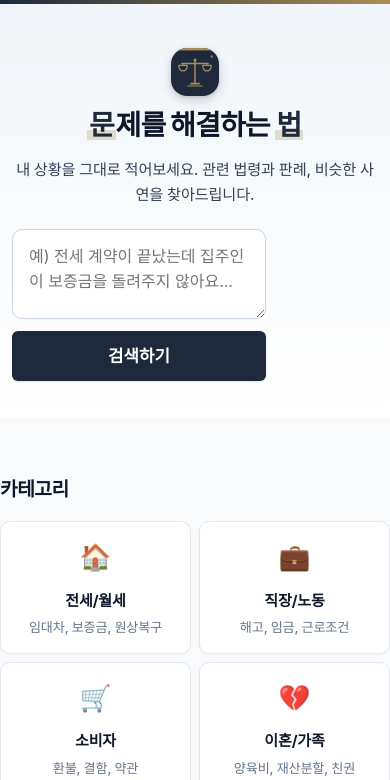
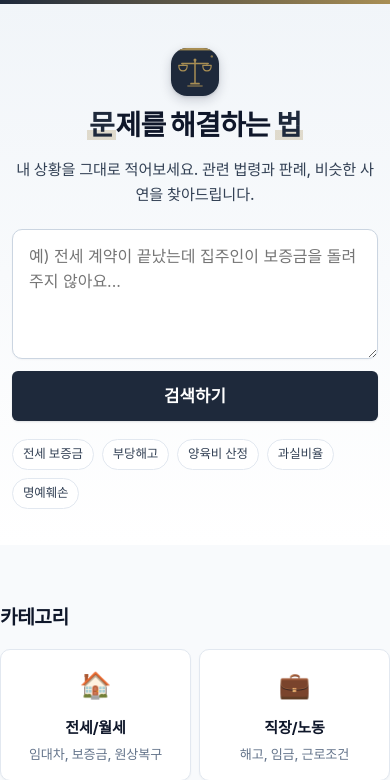
Before and after one commit to fkc256/Munbeop, a Django app: page / in a window 390 px wide. Shown: the part 56-836 px from the top of the page. Run offline with Django 5.2, Linux system fonts and the light colour scheme; data that the repository does not hold is empty; some web fonts are replaced.

Commit message:
fix: hero 검색창 좌우 균형 + 모바일 가로 빈공간 제거 + 예시 chips

```diff
--- a/static/css/components.css
+++ b/static/css/components.css
@@ -244,7 +244,7 @@
   border-radius: var(--radius-lg);
   background-color: var(--color-bg);
   resize: vertical;
-  min-height: 110px;
+  min-height: 180px;        /* 110 → 180: 우측 위젯 길이와 균형 */
   font-family: inherit;
   line-height: 1.55;
   box-shadow: var(--shadow-sm);
@@ -255,11 +255,53 @@
   border-color: var(--color-primary);
   box-shadow: 0 0 0 3px rgba(30, 41, 59, 0.10);
 }
+.hero-search button[type="submit"] {
+  width: 100%;              /* 모바일/데스크탑 모두 stretch */
+}
+
+/* 검색창 아래 예시 키워드 chips — 빈 공간 메움 + 가이드 */
+.hero-examples {
+  display: flex;
+  flex-wrap: wrap;
+  gap: 8px;
+  align-items: center;
+  margin-top: 6px;
+}
+.hero-examples-label {
+  font-size: 0.78rem;
+  color: var(--color-muted);
+  font-weight: 600;
+  letter-spacing: -0.01em;
+}
+.hero-example-chip {
+  display: inline-flex;
+  align-items: center;
+  padding: 5px 11px;
+  font-size: 0.82rem;
+  font-weight: 500;
+  background: var(--color-bg);
+  color: var(--color-text-soft);
+  border: 1px solid var(--color-border);
+  border-radius: 9999px;
+  cursor: pointer;
+  text-decoration: none;
+  transition: all 0.15s;
+}
+.hero-example-chip:hover {
+  background: var(--color-primary);
+  color: #fff;
+  border-color: var(--color-primary);
+  text-decoration: none;
+  transform: translateY(-1px);
+}
+
 @media (max-width: 768px) {
   .hero { padding: 48px 0 36px; margin: -24px 0 28px; }
   .hero h1 { font-size: 1.75rem; }
   .hero-sub { font-size: 0.95rem; margin-bottom: 22px; }
-  .hero-search textarea { min-height: 90px; padding: 14px 16px; }
+  .hero-search textarea { min-height: 130px; padding: 14px 16px; }
+  .hero-examples-label { display: none; }
+  .hero-example-chip { padding: 4px 10px; font-size: 0.78rem; }
 }
 
 /* ---------- Section ---------- */
@@ -764,10 +806,14 @@
     flex-direction: column;
     gap: 18px;
   }
+  .hero-grid > .hero-search {
+    max-width: none !important;
+    width: 100%;
+  }
   .hero-grid > .trending-widget {
     width: 100%;
-    max-width: 480px;
-    margin: 0 auto;
+    max-width: none;       /* 480 → none: 가로 풀어서 빈 공간 제거 */
+    margin: 0;
     position: static;
   }
 }
--- a/templates/pages/home.html
+++ b/templates/pages/home.html
@@ -13,6 +13,14 @@
         <textarea id="hero-query" name="q" required
           placeholder="예) 전세 계약이 끝났는데 집주인이 보증금을 돌려주지 않아요..."></textarea>
         <button type="submit" class="btn-primary btn-lg">검색하기</button>
+        <div class="hero-examples">
+          <span class="hero-examples-label">이런 검색이 많아요</span>
+          <a class="hero-example-chip" data-q="전세 보증금 못 받고 있어요">전세 보증금</a>
+          <a class="hero-example-chip" data-q="부당해고 노동위원회 신청">부당해고</a>
+          <a class="hero-example-chip" data-q="이혼 양육비 산정 기준">양육비 산정</a>
+          <a class="hero-example-chip" data-q="교통사고 과실비율 이의제기">과실비율</a>
+          <a class="hero-example-chip" data-q="명예훼손 고소 절차">명예훼손</a>
+        </div>
       </form>
       <aside id="trending-widget" class="trending-widget" style="display:none;">
         <div class="trending-widget-header">
@@ -122,6 +130,15 @@
     window.location.href = '/search/?q=' + encodeURIComponent(q);
   });
 
+  // 예시 chip 클릭 → 검색창에 채우고 바로 제출
+  document.querySelectorAll('.hero-example-chip').forEach(function (chip) {
+    chip.addEventListener('click', function (e) {
+      e.preventDefault();
+      const q = chip.dataset.q || chip.textContent.trim();
+      window.location.href = '/search/?q=' + encodeURIComponent(q);
+    });
+  });
+
   function snippet(text, n) {
     text = text || '';
     if (text.length <= n) return text;
```
